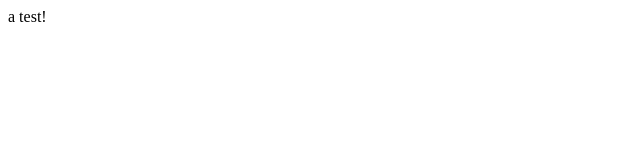
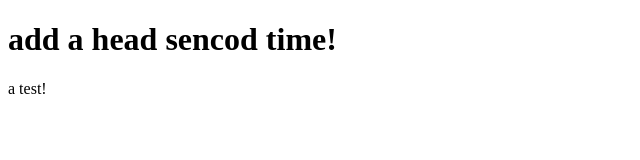
Before and after one commit to zrainpku/zhurui, a plain HTML site: page sites/index.html in a window 1280 px wide. Shown: the whole page, without its empty margins (0-640 px from the left). Drawn offline with Linux system fonts and the light colour scheme.

Commit message:
a small addition to our pagecontent.

```diff
--- a/sites/index.html
+++ b/sites/index.html
@@ -4,6 +4,7 @@
 	<title>my test!</title>
 </head>
 <body>
+<h1>add a head sencod time!</h1>
 a test!
 </body>
 </html>
```
